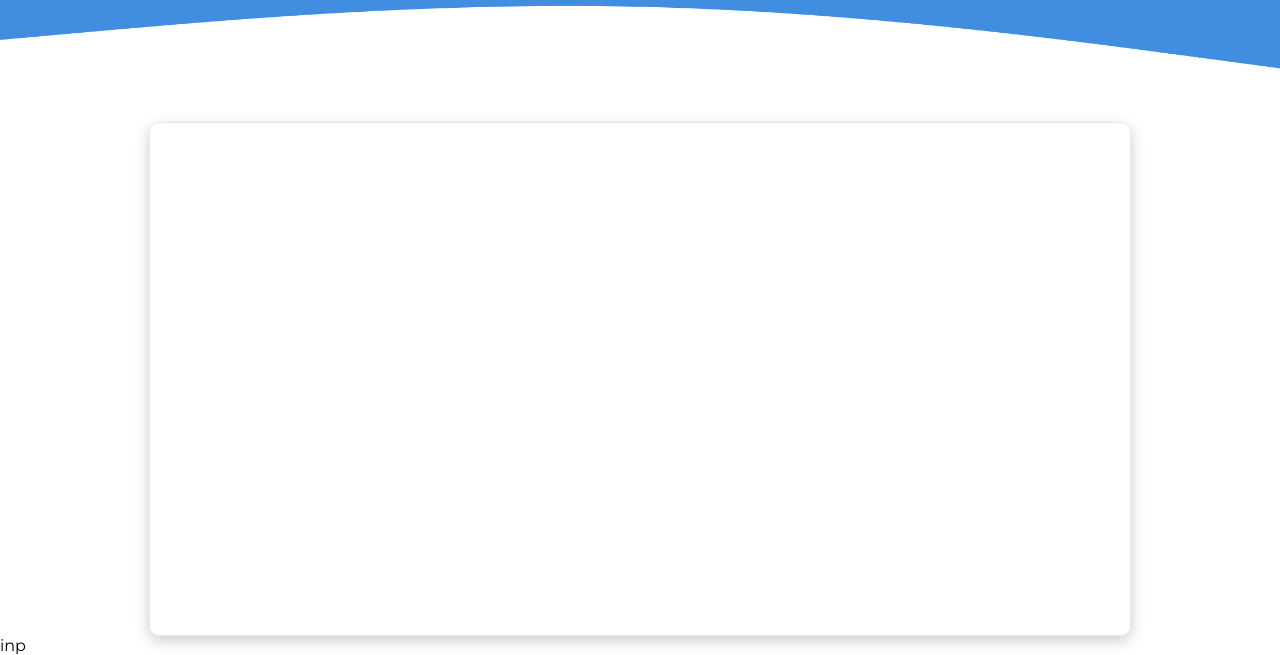
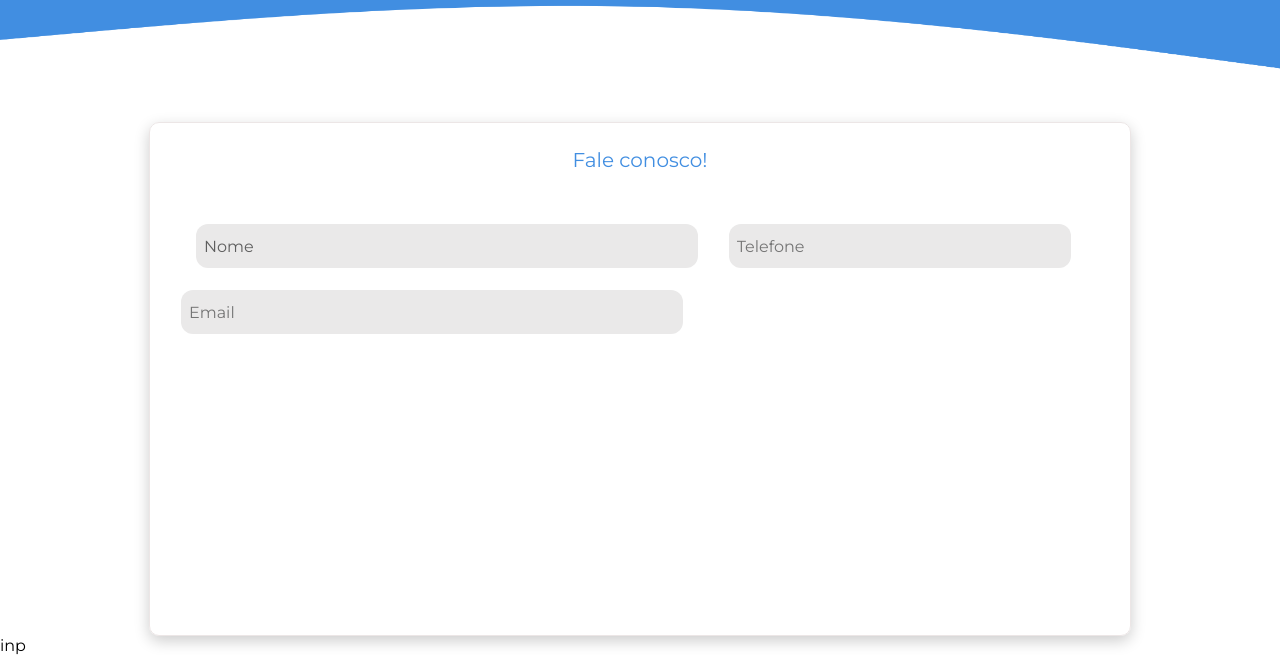
Before and after one commit to RafaelVaccaro/Fortiori-main-page, a plain HTML site: page index.html in a window 1280 px wide. Shown: the part 1113-1768 px from the top of the page. Drawn offline with Linux system fonts and the light colour scheme.

Commit message:
doing email

```diff
--- a/index.html
+++ b/index.html
@@ -64,10 +64,30 @@
         <div class="contato-content-0">
             <div class="contato-content-1">
                 <div class="contato-content-2">
-
+                    <div class="faleConosco-nome-telefone">
+                        <div class="faleConosco">
+                            <p class="fc-title">Fale conosco!</p>
+                        </div>
+                        <div class="nome-telefone">
+                            <div class="nome">
+                                <label>
+                                    <input class="nome-input" placeholder="Nome">
+                                </label>
+                            </div>
+                            <div class="telefone">
+                                <label>
+                                    <input class="telefone-input" placeholder="Telefone">
+                                </label>
+                            </div>
+                        </div>
+                    </div>
+                    <div class="email">
+                        <label>
+                            <input class="email-input" placeholder="Email">
+                        </label>
+                    </div>
                 </div>
             </div>
-
             <div class="contato-content-btn">
 
             </div>
--- a/style.css
+++ b/style.css
@@ -2,6 +2,8 @@
     --fonte-principal: 'Montserrat';
     --branco-principal: white;
     --botao-azul: #418ee1;
+    --cinzaClaro-forms: #eae9e9;
+    --cinzaEscuro-forms: #5e5e5e;
 }
 
 html, body {
@@ -246,7 +248,7 @@ body {
     border-radius: 10px;
     width: 950px;
     height: 480px;
-    box-shadow: 0px 5px 15px rgba(0, 0, 0, 0.2);
+    box-shadow: 0 5px 15px rgba(0, 0, 0, 0.2);
     padding: 0 15px 32px;
     display: flex;
     flex-direction: column;
@@ -269,6 +271,9 @@ body {
     width: 888px;
     height: 446px;
     padding: 0 15px;
+    display: flex;
+    flex-direction: column;
+    justify-content: flex-start; /* Centraliza horizontalmente */
 }
 
 .contato-content-btn {
@@ -276,3 +281,89 @@ body {
     height: 34px;
     padding: 0 15px;
 }
+
+.faleConosco {
+    width: 100%;
+    height: 107px;
+    padding: 0 15px;
+    text-align: center;
+    display: flex;
+    flex-direction: column;
+    justify-content: flex-start;
+}
+
+.faleConosco-nome-telefone {
+    width: 888px;
+    height: 157px;
+    display: flex;
+    flex-direction: column;
+    margin: 0 -15px 10px;
+}
+
+.fc-title {
+    margin: 5px 0 50px;
+    padding: 20px 0 2px;
+    font-size: 20px;
+    color: var(--botao-azul);
+}
+
+.nome-telefone {
+    display: grid;
+    grid-template-columns: 60% 40%;
+    height: 100%;
+}
+
+.nome {
+    margin:  0 0 10px;
+    padding: 0 15px;
+}
+
+.nome-input {
+    padding: 8px;
+    height: 28px;
+    width: 486px;
+    border: none;
+    background-color: var(--cinzaClaro-forms);
+    border-radius: 12px;
+    color: var(--botao-azul);
+    font: var(--fonte-principal);
+}
+
+.nome-input::placeholder {
+    color: var(--cinzaEscuro-forms);
+}
+
+.telefone {
+    margin:  0 0 10px;
+    padding: 0 15px;
+}
+
+.telefone-input {
+    padding: 8px;
+    height: 28px;
+    width: 326px;
+    border: none;
+    background-color: var(--cinzaClaro-forms);
+    border-radius: 12px;
+    color: var(--cinzaEscuro-forms);
+    font: var(--fonte-principal);
+}
+
+.email {
+    width: 888px;
+    height: 157px;
+    display: flex;
+    flex-direction: column;
+    margin: 0 -15px 10px;
+}
+
+.email-input {
+    padding: 8px;
+    height: 28px;
+    width: 486px;
+    border: none;
+    background-color: var(--cinzaClaro-forms);
+    border-radius: 12px;
+    color: var(--botao-azul);
+    font: var(--fonte-principal);
+}
```
